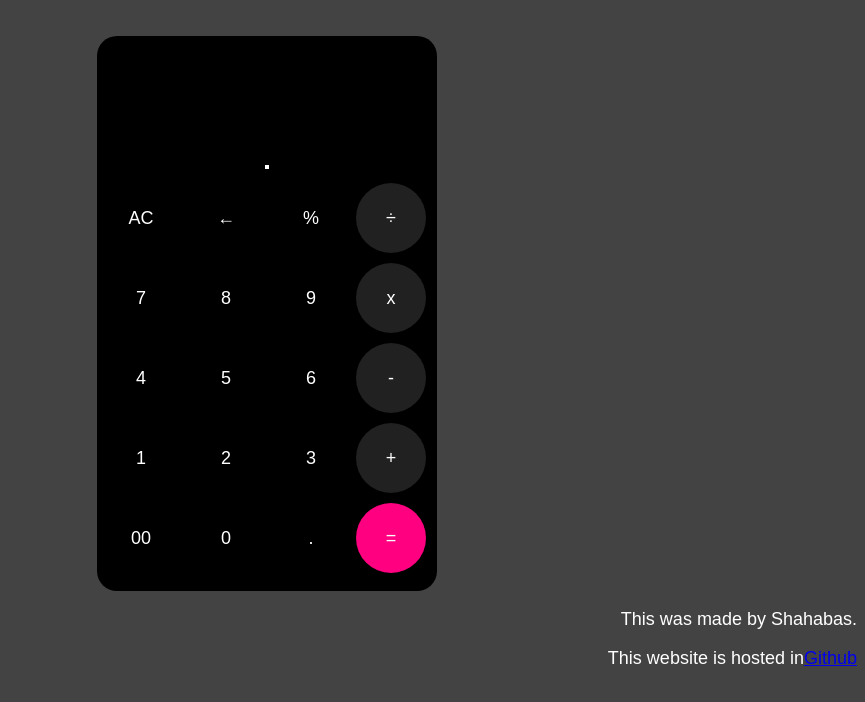
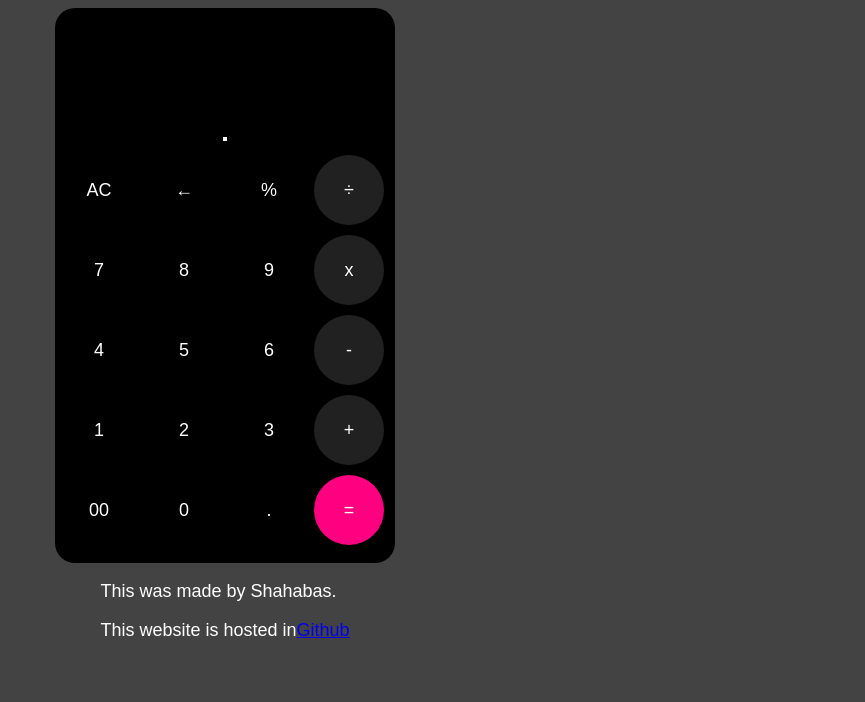
Before and after one commit to S488U/Calculator, a plain HTML site: page index.html in a window 1280 px wide. Shown: the whole page, without its empty margins (415-1280 px from the left). Drawn offline with Linux system fonts and the light colour scheme.

Commit message:
Update style.css

```diff
--- a/style.css
+++ b/style.css
@@ -5,16 +5,21 @@
 body{
     background-color: rgb(67, 67, 67);
 }
-
+.all{
+    display: flex;
+    flex-direction: column;
+    align-items: center;
+}
 .calc {
 	width: 340px;
 	height: 555px;
-	margin-left: 28rem;
-    margin-top: 2rem;
+    margin-top: 0rem;
 	background-color: black;
 	border-radius: 20px;
     display: flex;
     flex-direction: column;
+
+
 
 }
 .screen{
@@ -24,8 +29,6 @@ body{
 }
 
 .line{ /* <hr> */
-    display: flex;
-    flex-direction: column;
     border: solid 2px #fff;
 }
 #display{ /* Numbering screen*/
@@ -49,6 +52,7 @@ body{
     border: none;
     background-color: rgb(0, 0, 0);
     color: #fff;
+    transition: 0.2s;
 }
 .sub-button:hover{
     background-color: rgb(52, 52, 52);
@@ -74,12 +78,15 @@ body{
 .last{
     color: #fff;
     display: flex;
-    justify-content: flex-end;
+
 }
 
-@media only screen and (max-width:600px){
-
+@media screen and (min-width: 600px) {
     .calc{
         margin-left: 0;
-     }
+    }
+    footer{
+        padding: 0;
+        margin: 0;
+    }
 }
```
